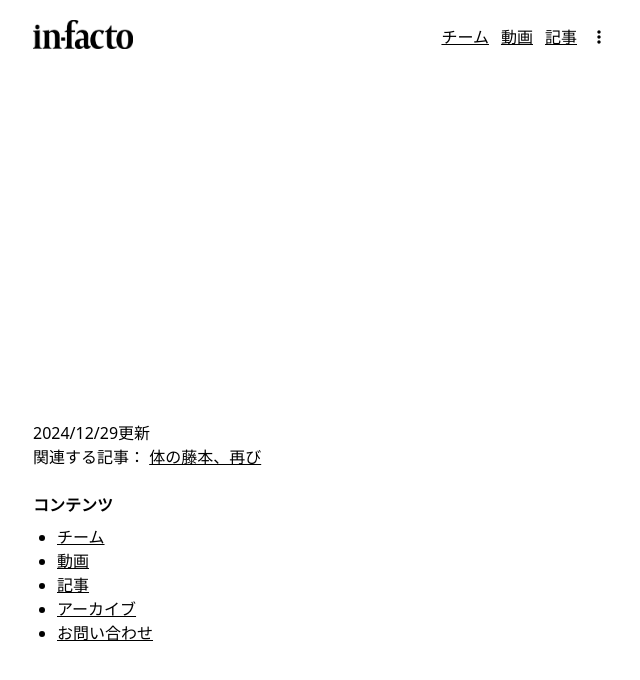
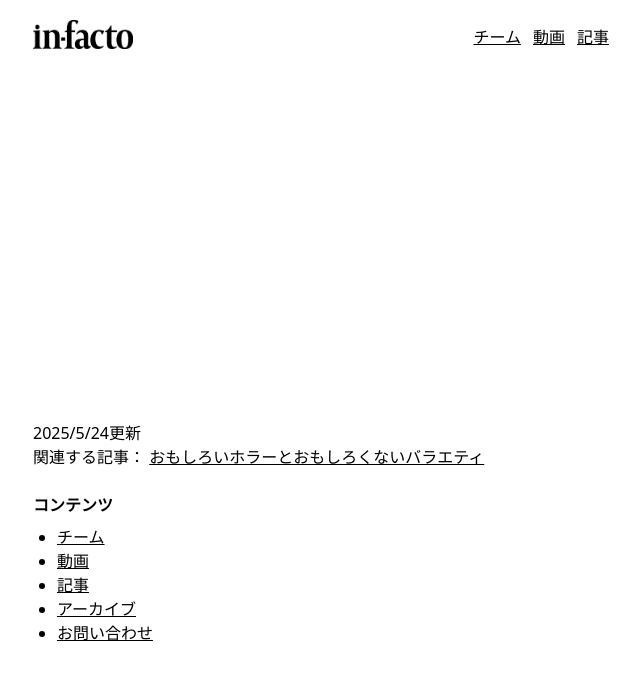
Before and after one commit to ykpythemind/in-facto-tools, a Next.js app in the folder website/: page / in a window 1280 px wide. Shown: the top 680 px of the page, without its empty margins (319-959 px from the left). Built offline with nearby package versions, Linux system fonts and the light colour scheme.

Commit message:
Sync in-facto-web

```diff
--- a/website/app/(main)/layout.tsx
+++ b/website/app/(main)/layout.tsx
@@ -52,7 +52,7 @@ const Layout = ({ children }: { children: React.ReactElement }) => {
           <li className="md:block hidden">
             <A href="./posts">記事</A>
           </li>
-          <li className="">
+          <li className="md:hidden">
             <Menu>
               <MenuButton className="data-[open]:scale-110">
                 <BiDotsVerticalRounded size={20} className="mb-[-4px] " />
@@ -61,7 +61,7 @@ const Layout = ({ children }: { children: React.ReactElement }) => {
               <MenuItems
                 transition
                 anchor="bottom end"
-                className="flex flex-col gap-2 p-4 bg-slate-200 mt-2 rounded-sm"
+                className="flex flex-col gap-2 p-4 bg-zinc-200 mt-2 rounded-sm"
               >
                 <MenuItem>
                   <Link
@@ -74,7 +74,7 @@ const Layout = ({ children }: { children: React.ReactElement }) => {
                 <MenuItem>
                   <Link
                     href="./videos"
-                    className="underline hover:text-blue-400 block md:hidden"
+                    className="underline hover:text-blue-400 block"
                   >
                     動画
                   </Link>
@@ -82,7 +82,7 @@ const Layout = ({ children }: { children: React.ReactElement }) => {
                 <MenuItem>
                   <Link
                     href="./posts"
-                    className="underline hover:text-blue-400 block md:hidden"
+                    className="underline hover:text-blue-400 block"
                   >
                     記事
                   </Link>
--- a/website/app/(main)/top.tsx
+++ b/website/app/(main)/top.tsx
@@ -7,13 +7,16 @@ export const Component = () => {
     <>
       <div>
         <div className="iframeOuter">
-          <YouTube videoId={"xk2cEUaeQIQ"} opts={{}} />
+          <YouTube videoId={"OrgGOeS5yBk"} opts={{}} />
         </div>
       </div>
       <div className="mt-2">
-        2024/12/29更新
+        2025/5/24更新
         <br />
-        関連する記事： <A href="/posts/collector">体の藤本、再び</A>
+        関連する記事：{" "}
+        <A href="/posts/mindcrasher">
+          おもしろいホラーとおもしろくないバラエティ
+        </A>
         <h2 className="mt-6 font-bold mb-2">コンテンツ</h2>
         <ul className="list-disc ml-6">
           <li>
```
Also changed, not shown: 1 other file (tests, documents, lock files or other folders).
